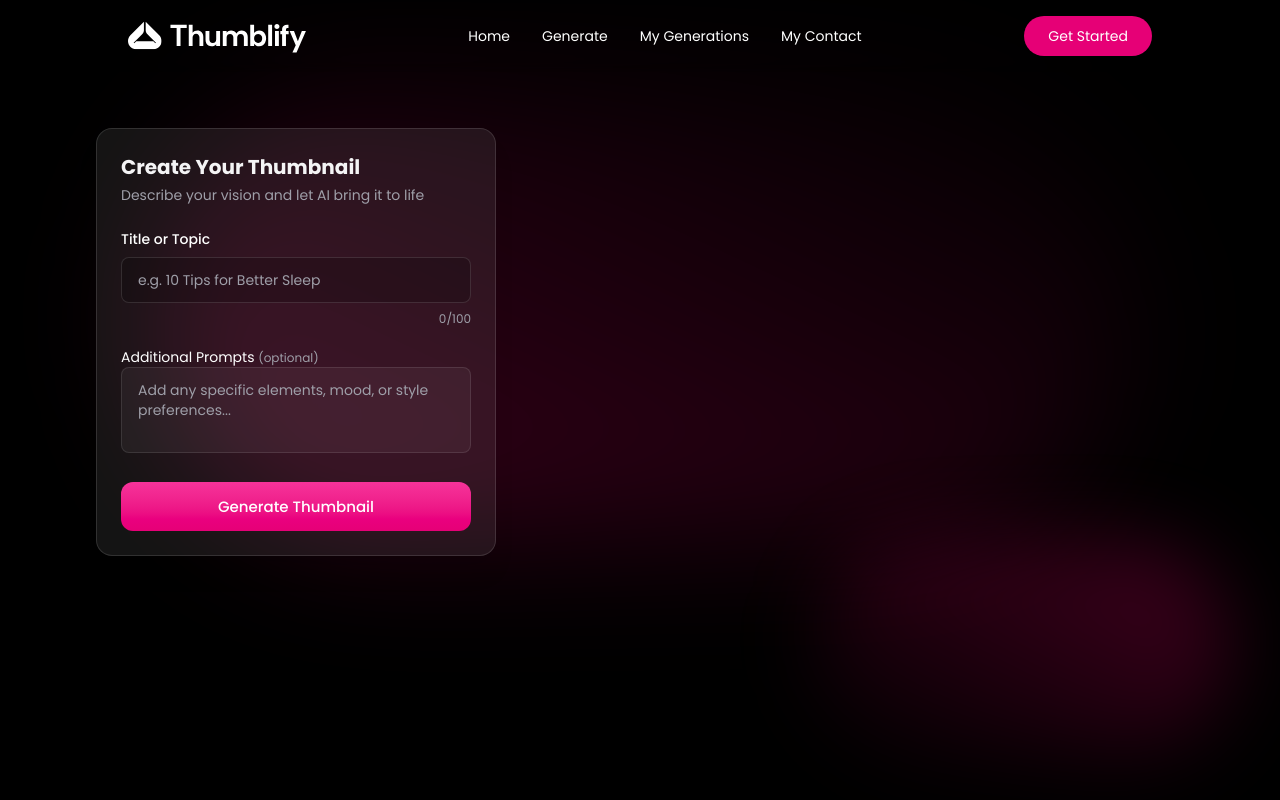
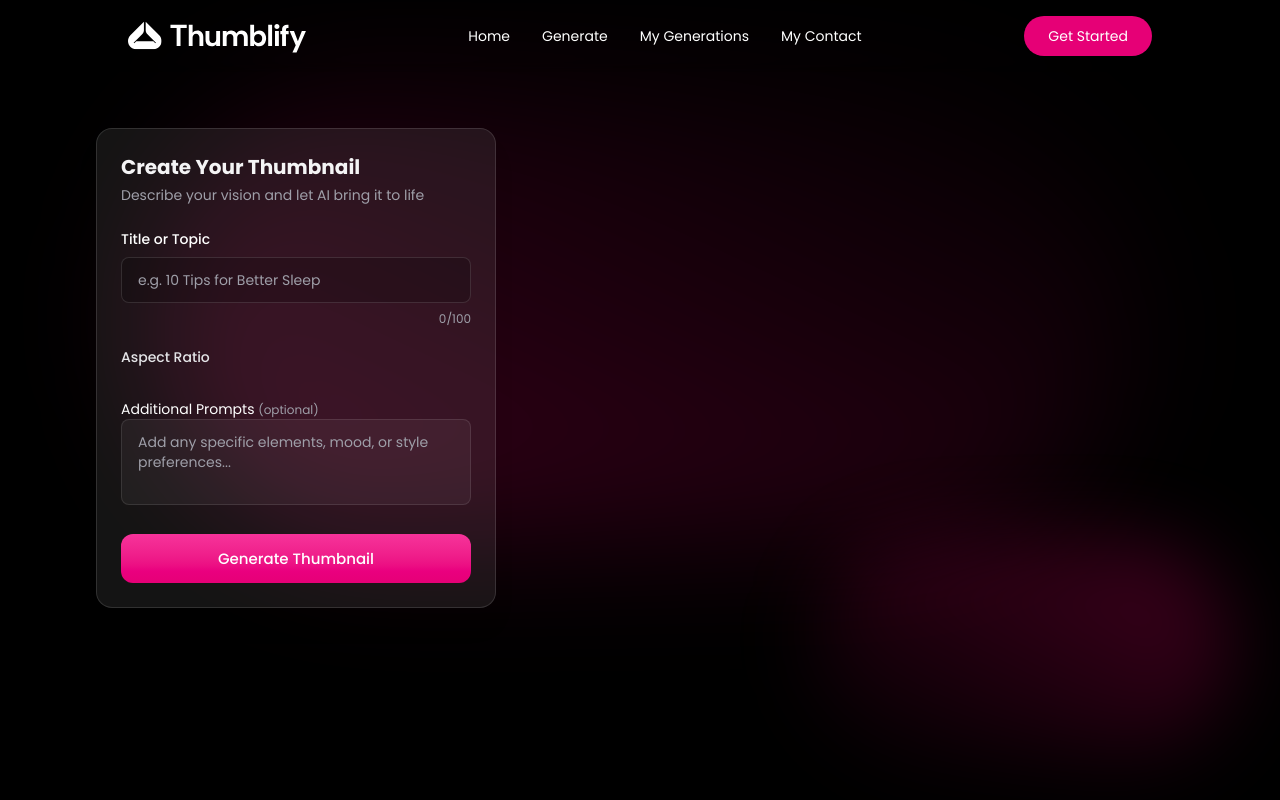
Before and after one commit to LokeshOtti29/Thumbify-Ai-thumbnail-generator, a React (Vite) app in the folder Frontend/: page /generate in a window 1280 px wide. Shown: the top 800 px of the page. Built offline with nearby package versions, Linux system fonts and the light colour scheme.

Commit message:
Thumbify:Changed ratio for aspectratiosection

```diff
--- a/Frontend/src/pages/Generate.tsx
+++ b/Frontend/src/pages/Generate.tsx
@@ -2,6 +2,7 @@ import React, { useState } from 'react'
 import { useParams } from 'react-router-dom'
 import Softbackdrop from '../components/Softbackdrop';
 import { button } from 'motion/react-client';
+import AspectRatioSection from '../components/AspectRatioSection';
 
 const Generate = () => {
    const {id} = useParams();
@@ -9,6 +10,7 @@ const Generate = () => {
    const [additionalDetails,setAdditionalDetails] = useState('');
    const [thumbnail,setThumbnail]= useState(null);
    const[loading,setLoading] = useState(false);
+   const[aspectratio,setAspectratio] = useState('16:9');
   return (
     <>
      <Softbackdrop/>
@@ -32,6 +34,7 @@ const Generate = () => {
                 </div>
               </div>
               {/* AspectRatioselecter */}
+              <AspectRatioSection/>
               {/* StyleSelector */}
               {/* ColorSchemeSelector */}
               {/* Details */}
```
Also changed, not shown: Frontend/src/components/AspectRatioSection.tsx (line endings or trailing spaces).
